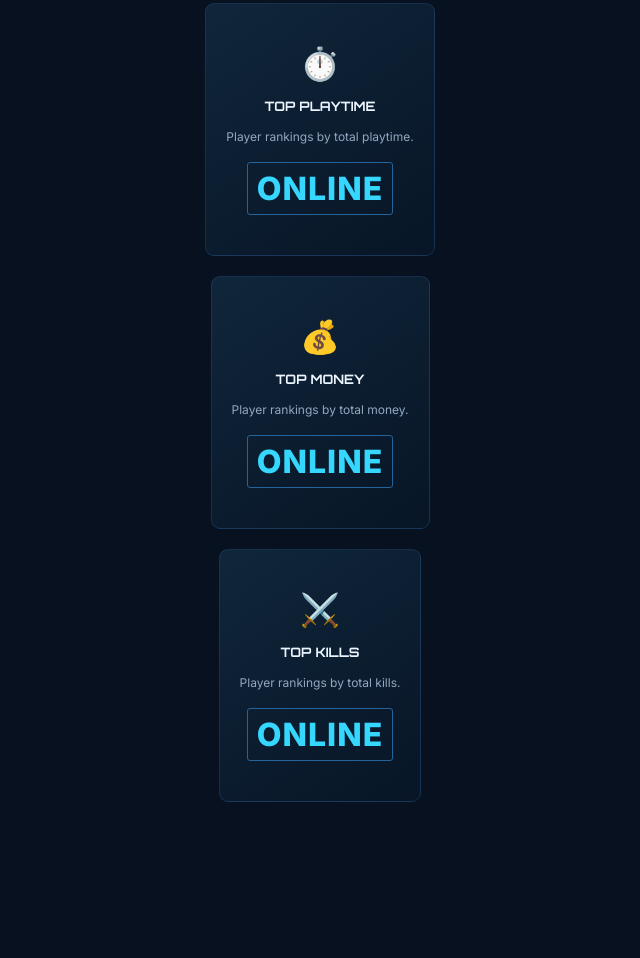
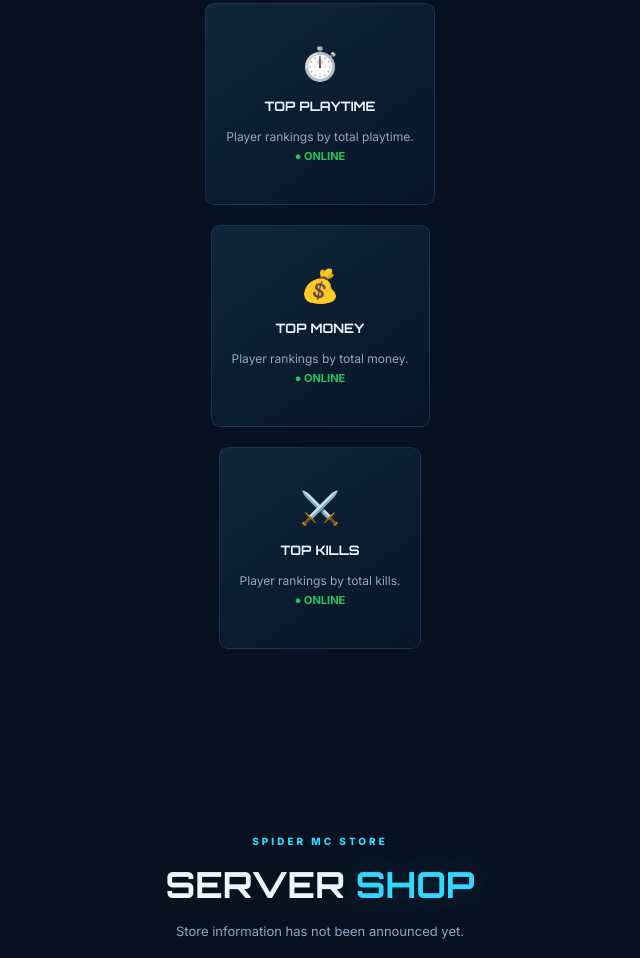
Before and after one commit to nahimhosan262-creator/spider-mc-website, a plain HTML site: page index.html in a window 1280 px wide. Shown: the part 2355-3313 px from the top of the page, without its empty margins (320-960 px from the left). Drawn offline with Linux system fonts and the light colour scheme; no server answers.

Commit message:
Style leaderboard online status

```diff
--- a/index.html
+++ b/index.html
@@ -102,21 +102,21 @@
       <span>⏱️</span>
       <h3>TOP PLAYTIME</h3>
       <p>Player rankings by total playtime.</p>
-      <span class="coming">ONLINE</span>
+      <span style="display:inline-block;color:#22c55e;font-size:11px;font-weight:700;">● ONLINE</span>
     </article>
 
     <article class="empty-state">
       <span>💰</span>
       <h3>TOP MONEY</h3>
       <p>Player rankings by total money.</p>
-      <span class="coming">ONLINE</span>
+      <span style="display:inline-block;color:#22c55e;font-size:11px;font-weight:700;">● ONLINE</span>
     </article>
 
     <article class="empty-state">
       <span>⚔️</span>
       <h3>TOP KILLS</h3>
       <p>Player rankings by total kills.</p>
-      <span class="coming">ONLINE</span>
+      <span style="display:inline-block;color:#22c55e;font-size:11px;font-weight:700;">● ONLINE</span>
     </article>
   </div>
 </section>
```
